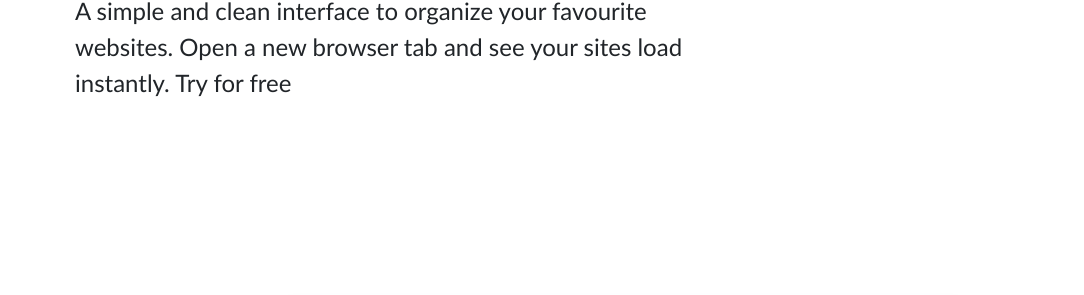
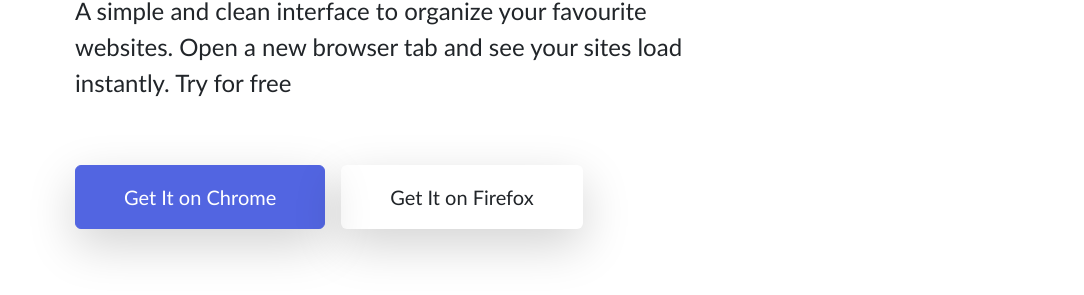
Before and after one commit to martinfrangul/Tasca-1-2, a website: page index.html in a window 1280 px wide. Shown: the part 505-800 px from the top of the page, without its empty margins (149-1233 px from the left). Drawn offline with Linux system fonts and the light colour scheme.

Commit message:
Agregado los botones

```diff
--- a/index.html
+++ b/index.html
@@ -42,8 +42,10 @@
     </div>
     <div class="container-fluid main-container mt-5">
       <div class="row gap-5">
-        <div class="col d-flex justify-content-center flex-column" style="
-        padding: 8rem;">
+        <div
+          class="col d-flex justify-content-center flex-column"
+          style="padding: 8rem"
+        >
           <h1 class="slogan">
             A Simple Bookmark <br />
             Manager
@@ -54,6 +56,20 @@
               Open a new browser tab and see your sites load instantly. Try for
               free
             </p>
+          </div>
+          <div class="w-100 pt-5 d-flex justify-content-start gap-3">
+            <button
+              type="button"
+              class="btn btn-primary shadow-lg py-3 font-family px-5 fs-3"
+            >
+              <p class="fs-5 mb-0">Get It on Chrome</p>
+            </button>
+            <button
+              type="button"
+              class="btn btn-secondary shadow-lg py-3 font-family px-5 fs-3"
+            >
+              <p class="fs-5 mb-0">Get It on Firefox</p>
+            </button>
           </div>
         </div>
         <div class="col d-flex justify-content-end">
```
Also changed, not shown: styles/styles.scss (line endings or trailing spaces).
